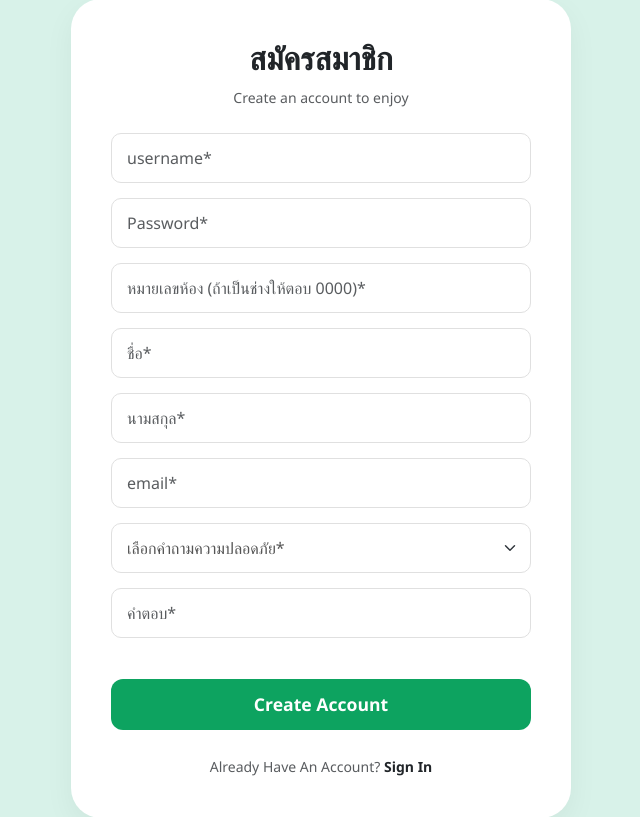
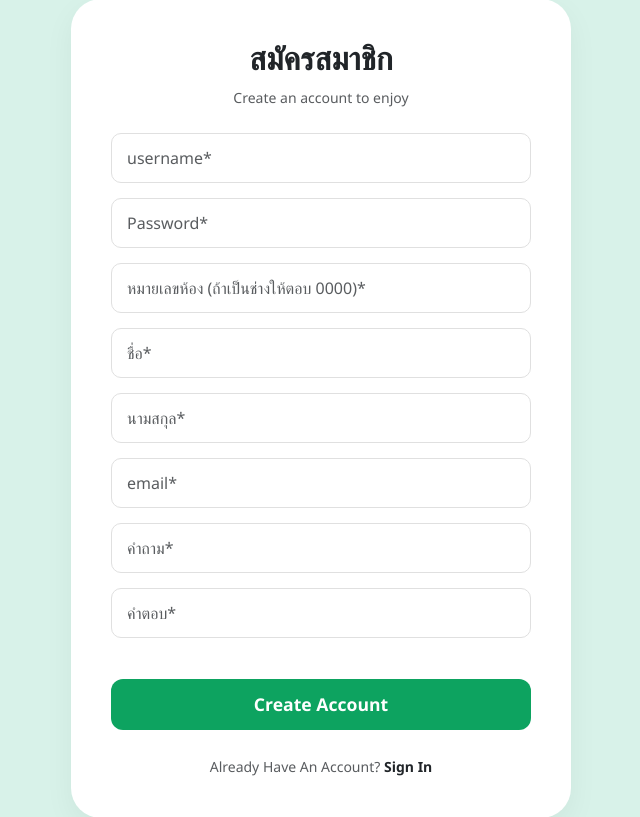
Before and after one commit to BoBoXbank/KU_FixIt, a Flask app: page /register in a window 1280 px wide. Shown: the part 21-838 px from the top of the page, without its empty margins (319-959 px from the left). Run offline with Flask 3, Linux system fonts and the light colour scheme; some libraries are stand-ins or nearby versions.

Commit message:
Update register UI (security question input)

```diff
--- a/templates/user/register.html
+++ b/templates/user/register.html
@@ -10,7 +10,6 @@
 
     <style>
         body {
-            /* สีพื้นหลังเขียวอ่อนตามรูป */
             background-color: #D8F2E9;
             font-family: 'Segoe UI', Tahoma, Geneva, Verdana, sans-serif;
             min-height: 100vh;
@@ -27,19 +26,18 @@
             max-width: 500px;
             box-shadow: 0 10px 30px rgba(0,0,0,0.05);
         }
-        .form-control, .form-select {
+        .form-control {
             border-radius: 10px;
             padding: 12px 15px;
             border: 1px solid #e0e0e0;
             margin-bottom: 15px;
             color: #555;
         }
-        .form-control:focus, .form-select:focus {
+        .form-control:focus {
             border-color: #0da360;
             box-shadow: 0 0 0 0.2rem rgba(13, 163, 96, 0.25);
         }
         .btn-success {
-            /* สีปุ่มเขียวเข้ม */
             background-color: #0da360;
             border: none;
             border-radius: 12px;
@@ -81,12 +79,7 @@
             <input type="text" class="form-control" name="last_name" placeholder="นามสกุล*" required>
             <input type="email" class="form-control" name="email" placeholder="email*" required>
 
-            <select name="question" class="form-select" required>
-                <option value="" disabled selected>เลือกคำถามความปลอดภัย*</option>
-                <option value="สัตว์เลี้ยงตัวแรกชื่ออะไร?">สัตว์เลี้ยงตัวแรกชื่ออะไร?</option>
-                <option value="โรงเรียนประถมชื่ออะไร?">โรงเรียนประถมชื่ออะไร?</option>
-                <option value="เพื่อนสนิทตอนเด็กชื่ออะไร?">เพื่อนสนิทตอนเด็กชื่ออะไร?</option>
-            </select>
+            <input type="text" class="form-control" name="question" placeholder="คำถาม*" required>
             <input type="text" class="form-control" name="answer" placeholder="คำตอบ*" required>
 
             <div class="d-flex justify-content-center mb-3 mt-2">
```
